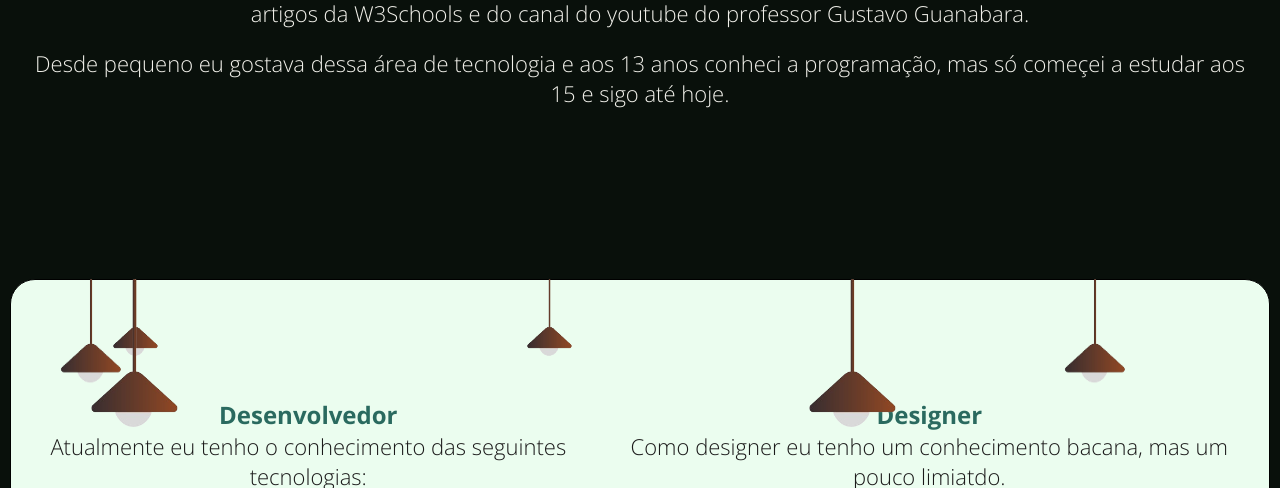
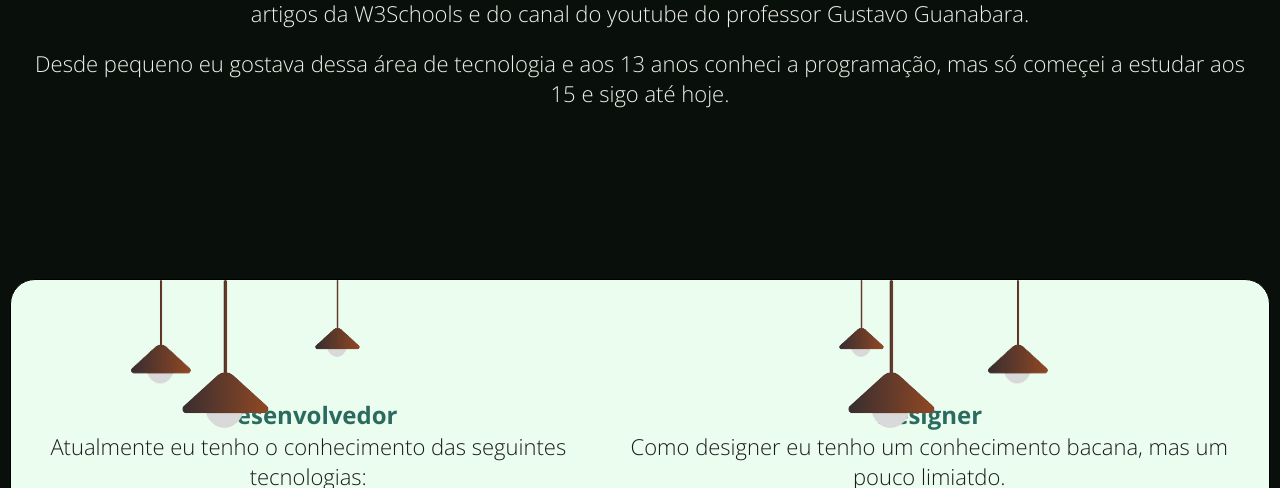
Before and after one commit to BielGSouza/BielG-Portifolio, a plain HTML site: page index.html in a window 1280 px wide. Shown: the part 1020-1508 px from the top of the page. Drawn offline with Linux system fonts and the light colour scheme.

Commit message:
Atualizacoes

```diff
--- a/Estilos/Media-Queries/(4)Telas-Pequenas/telaPequena.css
+++ b/Estilos/Media-Queries/(4)Telas-Pequenas/telaPequena.css
@@ -35,10 +35,12 @@
         padding: 30px 12px 99px 12px;
     }
 
-    #lanterna1{width: 173px; height: 210px; position: absolute; left: 37px;}
-    #lanterna2{width: 120px; height: 147px; position: absolute;}
-    #lanterna3{width: 89px; height: 109px; position: absolute; left: ;}
-    #lanterna4{width: 173px; height: 210px; position: absolute; left: 60%;}
-    #lanterna5{width: 120px; height: 147px; position: absolute; left: 80vw; transition:0.7s;}
-    #lanterna6{width: 89px; height: 109px; position: absolute; left: 494px;}
+    #lanterna1{width: 173px; height: 210px; position: absolute; left: 10vw;}
+    #lanterna2{width: 120px; height: 147px; position: absolute; left: 7vw;}
+    #lanterna3{width: 89px; height: 109px; position: absolute; left: 22vw;}
+    #lanterna4{width: 173px; height: 210px; position: absolute; left: 62vw;}
+    #lanterna5{width: 120px; height: 147px; position: absolute; left: 74vw; transition:0.7s;}
+    #lanterna6{width: 89px; height: 109px; position: absolute; left: 63vw;}
+
+
 }
--- a/Estilos/Mobile-First/mobileFirst.css
+++ b/Estilos/Mobile-First/mobileFirst.css
@@ -222,7 +222,7 @@ main{
 
 .lanternaOFF{
     position: absolute;
-    top: -1px;
+    top: 0px;
     left: 30px;
 }
 
@@ -358,7 +358,7 @@ footer{
     transition: 0.5s;
 }
 
-/* Tamnho das imagens e do site */
+/* Tamnho das imagens do site */
 
 #logoBIELG{
     width: 60px;
@@ -366,36 +366,42 @@ footer{
 }
 
     #lanterna1{
-        width: 124px;
+        width: 106px;
         height: 150px;
+        left: 7vw;
         z-index: 2;
+        transition: 0.7s;
     }
     #lanterna2{
-        width: 86px;
+        width: 74px;
         height: 105px;
-        left: 20px;
+        left: 4vw;
         z-index: 1;
+        transition: 0.7s;
     }
     #lanterna3{
-        width: 64px;
+        width: 55px;
         height: 78px;
-        left: 80px;
+        left: 20vw;
+        transition: 0.7s;
     }
     #lanterna4{
-        width: 124px;
+        width: 106px;
         height: 150px;
-        left: 60%;
+        left: 58vw;
         z-index: 2;
+        transition: 0.7s;
     }
     #lanterna5{
-        width: 86px;
+        width: 74px;
         height: 105px;
         left: 70vw;
         z-index: 1;
         transition: 0.7s;
     }
     #lanterna6{
-        width: 64px;
+        width: 55px;
         height: 78px;
-        left: 210px;
+        left: 60vw;
+        transition: 0.7s;
     }
```
Also changed, not shown: Imagens/Icones/lanternaligada.png.
